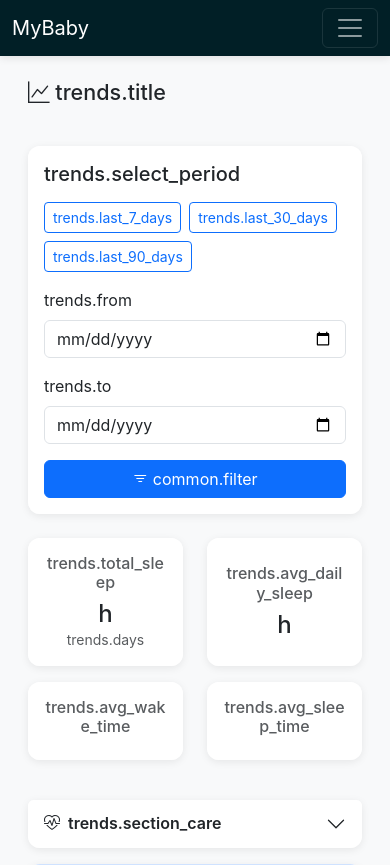
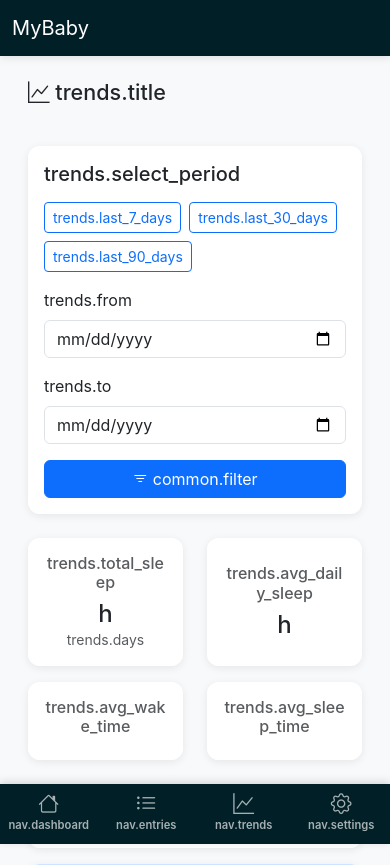
Before and after one commit to Sleepwalker86/myBaby, a Python web app: template app/templates/trends.html in a window 390 px wide. Shown: the top 865 px of the page. Run offline with Jinja, Linux system fonts and the light colour scheme; the template is opened without the code that fills it, so the values that code supplies are empty; some libraries are stand-ins or nearby versions.

Commit message:
Bottom-Tab-Bar für Mobile statt Burger-Menü (#77)
* feat: Bottom-Tab-Bar für Mobile statt Burger-Menü (#76)

Ersetzt das Burger-Menü auf Mobile durch eine fixe Bottom-Tab-Bar mit
den vier Hauptseiten (Dashboard, Einträge, Trends, Einstellungen) inkl.
aktivem Tab-Zustand und iOS-Safe-Area-Unterstützung. Desktop bleibt
unverändert bei der bestehenden Navbar. Oben bleibt auf Mobile eine
schmale Brand-Leiste ohne Burger-Menü stehen.

Co-Authored-By: Claude Sonnet 5 <noreply@anthropic.com>

* fix: A11y- und Safe-Area-Lücken der Bottom-Nav aus dem Review beheben

- Bottom-Nav im DOM hinter den Hauptinhalt verschoben, damit sie nicht
  vor dem Seiteninhalt in der Tab-Reihenfolge liegt
- Distinktes aria-label für die obere Navbar ("Kopfzeile"), da jetzt
  zwei <nav>-Landmarken auf Mobile existieren
- env(safe-area-inset-top) für die obere Navbar und
  env(safe-area-inset-left/right) für die Bottom-Nav ergänzt
  (Notch/Dynamic-Island bei Homescreen-Installation, Querformat)
- Labels in der Bottom-Nav truncaten statt umzubrechen, damit große
  Systemschriftgrößen die 76px-Reservierung nicht sprengen

Co-Authored-By: Claude Sonnet 5 <noreply@anthropic.com>

---------

Co-authored-by: Claude Sonnet 5 <noreply@anthropic.com>

```diff
--- a/app/templates/base.html
+++ b/app/templates/base.html
@@ -2,7 +2,7 @@
 <html lang="{{ current_language }}">
 <head>
     <meta charset="UTF-8">
-    <meta name="viewport" content="width=device-width, initial-scale=1.0, maximum-scale=1.0, user-scalable=no">
+    <meta name="viewport" content="width=device-width, initial-scale=1.0, maximum-scale=1.0, user-scalable=no, viewport-fit=cover">
     <title>MyBaby{% if baby_name %} - {{ baby_name }}{% endif %}</title>
     <meta name="lang" content="{{ current_language }}">
     <meta name="csrf-token" content="{{ csrf_token() }}">
@@ -68,6 +68,7 @@
         .navbar {
             background: var(--color-teal-darker) !important;
             box-shadow: 0 2px 8px rgba(0,0,0,0.1);
+            padding-top: calc(0.5rem + env(safe-area-inset-top));
         }
 
         .btn-large {
@@ -422,10 +423,74 @@
                 font-size: 0.7rem;
             }
         }
+
+        /* Bottom-Tab-Bar ersetzt auf Mobile das Burger-Menü (Issue #76) */
+        .bottom-nav {
+            display: none;
+            position: fixed;
+            bottom: 0;
+            left: 0;
+            right: 0;
+            z-index: 1030;
+            background: var(--color-teal-darker);
+            box-shadow: 0 -2px 8px rgba(0,0,0,0.15);
+            padding-bottom: env(safe-area-inset-bottom);
+            padding-left: env(safe-area-inset-left);
+            padding-right: env(safe-area-inset-right);
+        }
+
+        .bottom-nav-link {
+            flex: 1;
+            display: flex;
+            flex-direction: column;
+            align-items: center;
+            justify-content: center;
+            gap: 2px;
+            min-height: 56px;
+            min-width: 0;
+            padding: 10px 4px;
+            color: rgba(255, 255, 255, 0.65);
+            text-decoration: none;
+            font-size: 0.7rem;
+            font-weight: 600;
+            transition: color 0.2s ease;
+        }
+
+        .bottom-nav-link span {
+            max-width: 100%;
+            overflow: hidden;
+            white-space: nowrap;
+            text-overflow: ellipsis;
+        }
+
+        .bottom-nav-link i {
+            font-size: 1.3rem;
+            line-height: 1;
+        }
+
+        .bottom-nav-link.active {
+            color: white;
+        }
+
+        @media (max-width: 991.98px) {
+            /* Burger-Menü entfällt, nur noch die schmale Brand-Leiste oben bleibt */
+            #navbarNav,
+            .navbar-toggler {
+                display: none !important;
+            }
+
+            body {
+                padding-bottom: calc(76px + env(safe-area-inset-bottom));
+            }
+
+            .bottom-nav {
+                display: flex;
+            }
+        }
     </style>
 </head>
 <body>
-    <nav class="navbar navbar-expand-lg navbar-dark mb-4">
+    <nav class="navbar navbar-expand-lg navbar-dark mb-4" aria-label="{{ _('nav.header_navigation') }}">
         <div class="container-fluid">
             <a class="navbar-brand" href="{{ url_for('main.index') }}">
                 MyBaby{% if baby_name %} - {{ baby_name }}{% endif %}
@@ -467,6 +532,35 @@
 
         {% block content %}{% endblock %}
     </div>
+
+    <!-- Bottom-Tab-Bar bewusst nach dem Hauptinhalt im DOM: position:fixed sorgt für die visuelle
+         Platzierung, aber so bleibt der Seiteninhalt vor der Navigation in der Tab-Reihenfolge (Issue #76). -->
+    <nav class="bottom-nav" aria-label="{{ _('nav.main_navigation') }}">
+        <a class="bottom-nav-link {{ 'active' if request.blueprint == 'main' else '' }}"
+           href="{{ url_for('main.index') }}"
+           {% if request.blueprint == 'main' %}aria-current="page"{% endif %}>
+            <i class="bi bi-house"></i>
+            <span>{{ _('nav.dashboard') }}</span>
+        </a>
+        <a class="bottom-nav-link {{ 'active' if request.blueprint == 'entries' else '' }}"
+           href="{{ url_for('entries.entries') }}"
+           {% if request.blueprint == 'entries' %}aria-current="page"{% endif %}>
+            <i class="bi bi-list-ul"></i>
+            <span>{{ _('nav.entries') }}</span>
+        </a>
+        <a class="bottom-nav-link {{ 'active' if request.blueprint == 'trends' else '' }}"
+           href="{{ url_for('trends.trends') }}"
+           {% if request.blueprint == 'trends' %}aria-current="page"{% endif %}>
+            <i class="bi bi-graph-up"></i>
+            <span>{{ _('nav.trends') }}</span>
+        </a>
+        <a class="bottom-nav-link {{ 'active' if request.blueprint == 'settings' else '' }}"
+           href="{{ url_for('settings.settings') }}"
+           {% if request.blueprint == 'settings' %}aria-current="page"{% endif %}>
+            <i class="bi bi-gear"></i>
+            <span>{{ _('nav.settings') }}</span>
+        </a>
+    </nav>
 
     <script src="{{ url_for('static', filename='vendor/bootstrap/js/bootstrap.bundle.min.js') }}"></script>
     <script>
--- a/translations/de.json
+++ b/translations/de.json
@@ -3,7 +3,9 @@
     "dashboard": "Dashboard",
     "entries": "Einträge",
     "trends": "Trends",
-    "settings": "Einstellungen"
+    "settings": "Einstellungen",
+    "main_navigation": "Hauptnavigation",
+    "header_navigation": "Kopfzeile"
   },
   "status": {
     "sleep_status": "Schlafstatus",
--- a/translations/en.json
+++ b/translations/en.json
@@ -3,7 +3,9 @@
     "dashboard": "Dashboard",
     "entries": "Entries",
     "trends": "Trends",
-    "settings": "Settings"
+    "settings": "Settings",
+    "main_navigation": "Main navigation",
+    "header_navigation": "Header"
   },
   "status": {
     "sleep_status": "Sleep Status",
--- a/translations/es.json
+++ b/translations/es.json
@@ -3,7 +3,9 @@
     "dashboard": "Panel",
     "entries": "Registros",
     "trends": "Tendencias",
-    "settings": "Configuración"
+    "settings": "Configuración",
+    "main_navigation": "Navegación principal",
+    "header_navigation": "Cabecera"
   },
   "status": {
     "sleep_status": "Estado del sueño",
```
